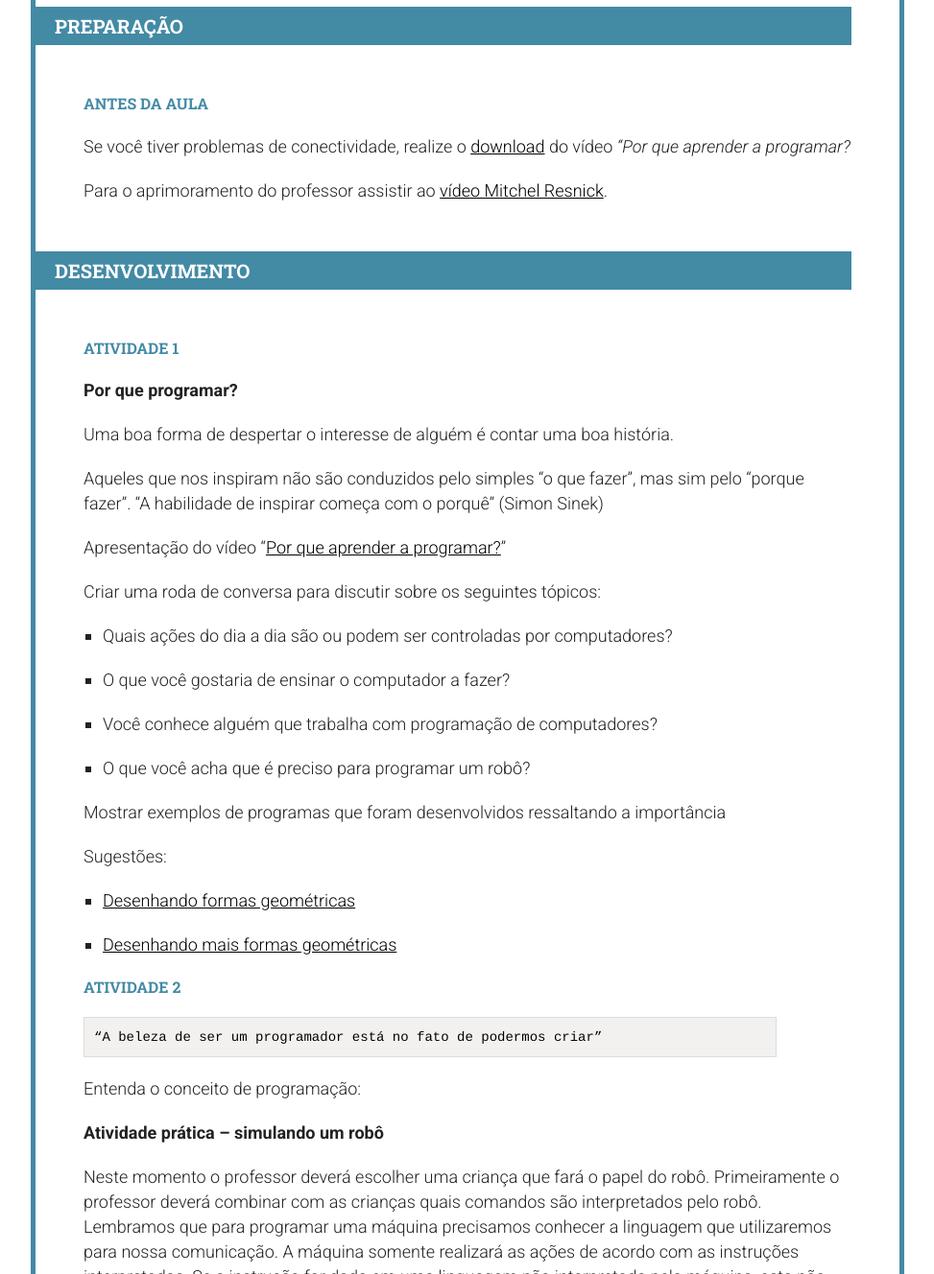
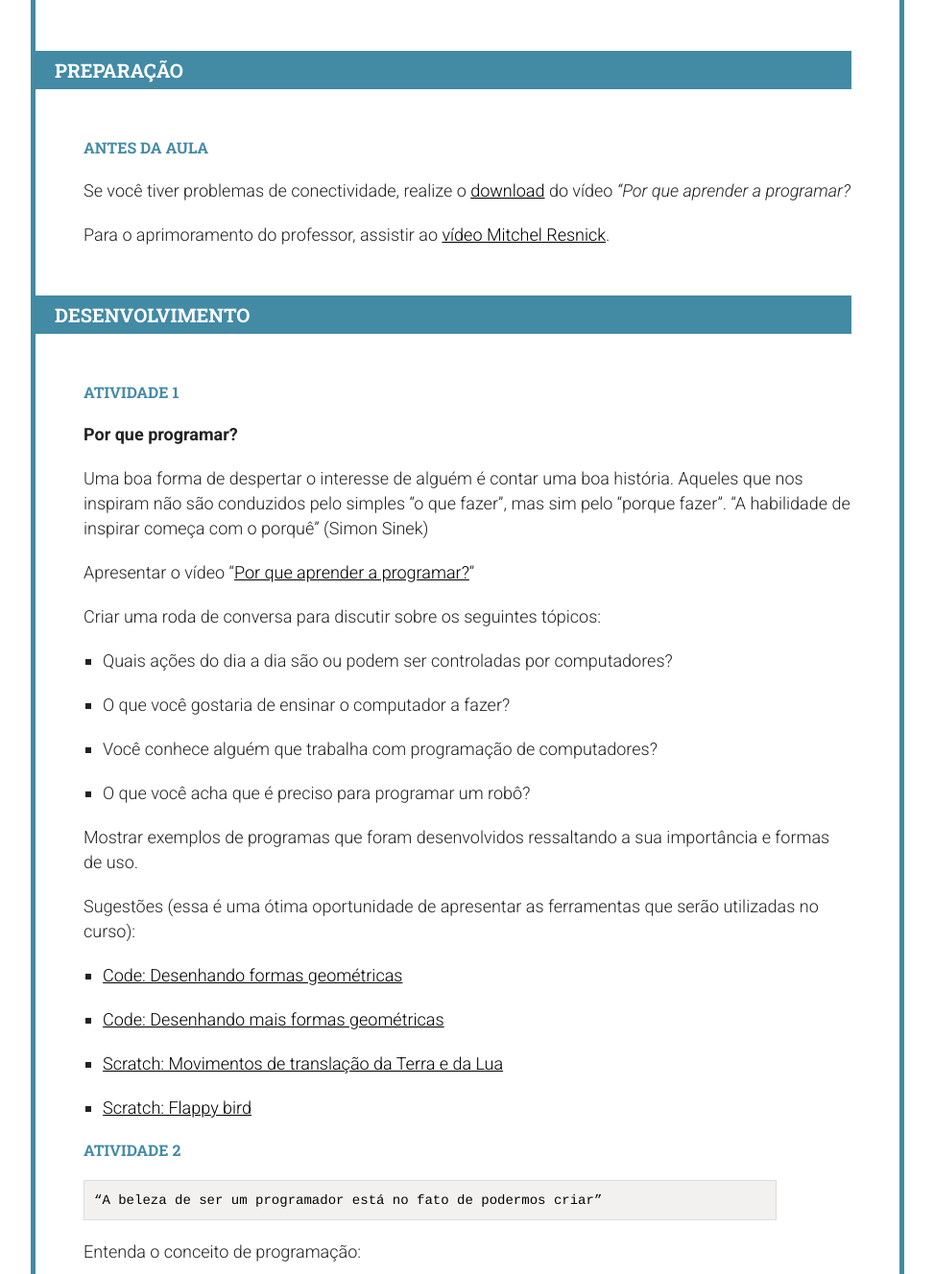
Before and after one commit to Programae/blocos, a Jekyll site: the page built from _posts/2015-01-01-aula01.md, in a window 1280 px wide and 1400 px high, scrolled down 1375 px, cut to the strip 72-1400 px from the top of the window. Shown: the whole strip at 96% size, without its empty margins (153-1126 px from the left). Built offline with Jekyll 4.4.1, drawn with Linux system fonts in a browser that asks for light colours; nearby versions of some CDN libraries; library files that are not in the unit come from our copies; some of the changed text lies outside the part shown.

Commit message:
Alterações  - aula 1
Atualização de alguns itens da aula 1:
- mais sugestões de projetos
- inclusão de material: fita crepe
- inclusão de atividade 3 - apresentação breve do curso
- Atividades de feedback - te explico melhor via e-mail.

```diff
--- a/_posts/2015-01-01-aula01.md
+++ b/_posts/2015-01-01-aula01.md
@@ -35,18 +36,16 @@ tags: [scratch, codeorg, programaê, tutorial]
 
 Se você tiver problemas de conectividade, realize o [download](https://www.youtube.com/watch?v=nKIu9yen5nc) do vídeo *“Por que aprender a programar?*
 
-Para o aprimoramento do professor assistir ao [vídeo Mitchel Resnick](http://www.ted.com/talks/mitch_resnick_let_s_teach_kids_to_code/).
+Para o aprimoramento do professor, assistir ao [vídeo Mitchel Resnick](http://www.ted.com/talks/mitch_resnick_let_s_teach_kids_to_code/).
 
 ## Desenvolvimento
 
 ### Atividade 1
 **Por que programar?**
 
-Uma boa forma de despertar o interesse de alguém é contar uma boa história.
+Uma boa forma de despertar o interesse de alguém é contar uma boa história. Aqueles que nos inspiram não são conduzidos pelo simples "o que fazer", mas sim pelo "porque fazer". “A habilidade de inspirar começa com o porquê" (Simon Sinek)
 
-Aqueles que nos inspiram não são conduzidos pelo simples "o que fazer", mas sim pelo "porque fazer". “A habilidade de inspirar começa com o porquê" (Simon Sinek)
-
-Apresentação do vídeo “[Por que aprender a programar?](https://www.youtube.com/watch?v=nKIu9yen5nc)"
+Apresentar o vídeo “[Por que aprender a programar?](https://www.youtube.com/watch?v=nKIu9yen5nc)"
 
 Criar uma roda de conversa para discutir sobre os seguintes tópicos:
 
@@ -55,13 +54,17 @@ Criar uma roda de conversa para discutir sobre os seguintes tópicos:
 - Você conhece alguém que trabalha com programação de computadores?
 - O que você acha que é preciso para programar um robô?
 
-Mostrar exemplos de programas que foram desenvolvidos ressaltando a importância
+Mostrar exemplos de programas que foram desenvolvidos ressaltando a sua importância e formas de uso.
 
-Sugestões:
+Sugestões (essa é uma ótima oportunidade de apresentar as ferramentas que serão utilizadas no curso):
 
- - [Desenhando formas geométricas](http://studio.code.org/c/33178229)
+ - [Code: Desenhando formas geométricas](http://studio.code.org/c/33178229)
 
- - [Desenhando mais formas geométricas](http://studio.code.org/c/87613398)
+ - [Code: Desenhando mais formas geométricas](http://studio.code.org/c/87613398)
+
+ - [Scratch: Movimentos de translação da Terra e da Lua](https://scratch.mit.edu/projects/25515564/#player)
+
+ - [Scratch: Flappy bird](https://scratch.mit.edu/projects/19977902/#player)
 
 
 ### Atividade 2
@@ -86,8 +89,7 @@ Neste momento o professor deverá escolher uma criança que fará o papel do rob
 *Ação a ser realizada pelo robô*
 Mudar o objeto de local.
 
-Com fita crepe construa este cenário no chão da sala ou pátio da escola. Combine que o quadrado 1 da 1. Linha é o ponto inicial. Escolha uma posição qualquer e coloque em objeto que deverá ser transportado pelo
-robô. Defina a posição final, ou seja, a nova posição onde o robô deverá posicionar o objeto.
+Com fita crepe construa este cenário no chão da sala ou pátio da escola. Combine que o quadrado 1 da linha 1 é o ponto inicial. Escolha uma posição qualquer e coloque em objeto que deverá ser transportado pelo robô. Defina a posição final, ou seja, a nova posição onde o robô deverá posicionar o objeto.
 
 ![](/blocos/imagens/aula1-1.png)
 
@@ -100,6 +102,12 @@ robô. Defina a posição final, ou seja, a nova posição onde o robô deverá
 - Quantas instruções são necessárias para a realização da ação no menor tempo possível?
 
 Incentive os alunos a criarem outros desafios para seus colegas, por exemplo, como o robô poderia desenhar um quadrado no chão? Que instruções faltariam para a realização destas novas ações?
+
+### Atividade 3
+
+**Apresentação do curso**
+
+Por fim, é interessante apresentar aos seu alunos a estrutura do curso. Em linhas gerais, conte a eles que nas próximas aulas serão feitas atividades para que eles aprendam conceitos e ferramentas de programação, e que, em seguida, elas desenvolverão seus próprios projetos no Scratch. Incentive-os a pensarem nos seus projetos desde já.
 
 
 ## Avaliação/reflexão
@@ -123,3 +131,6 @@ Estimule-os a compartilharem as experiências com a turma:
 - O que preciso melhorar?
 - Todos os alunos participaram da atividade "Simulando um robô"?
 - Quais foram as ocorrências que impediram a conclusão da atividade?
+
+**Termômetro de aula e feedback**
+Oriente os alunos a preencherem o termômetro de aula - disponível [neste link] (http://goo.gl/FbZvEh). Além disso, não esqueça de preencher o seu formulário individual de feedback da aula.
```
Also changed, not shown: other parts of _posts/2015-01-01-aula01.md (+1 -0 lines).
